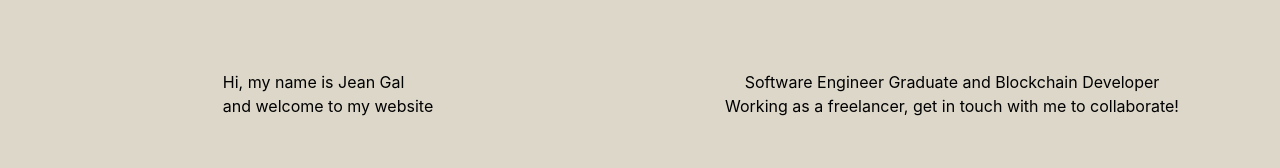
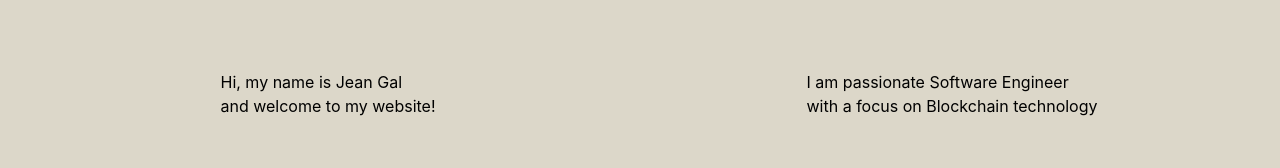
Before and after one commit to Mariussgal/marius_portfolio_website, a Next.js app: page / in a window 1280 px wide. Shown: the part 519-687 px from the top of the page. Built offline with nearby package versions, Linux system fonts and the light colour scheme.

Commit message:
modified text for home page

```diff
--- a/pages/index.tsx
+++ b/pages/index.tsx
@@ -28,11 +28,10 @@ const Home: NextPage = () => {
       </Box>
       <Flex flexDirection="row" alignItems="center" justifyContent="center" w="100%" height="30%">
         <Flex alignItems="center" justifyContent="center" w="50%">
-          <p>Hi, my name is Jean Gal <br /> and welcome to my website</p>
+          <p>Hi, my name is Jean Gal <br /> and welcome to my website!</p>
         </Flex>
         <Flex flexDirection="column" alignItems="center" justifyContent="flex-start" w="50%">
-          <p>Software Engineer Graduate and Blockchain Developer</p>
-          <p>Working as a freelancer, get in touch with me to collaborate!</p>
+          <p>I am passionate Software Engineer  <br /> with a focus on Blockchain technology</p>
         </Flex>
       </Flex>
       <Box display="flex" justifyContent="center" height="10%" width="100%" mb={5}>
```
